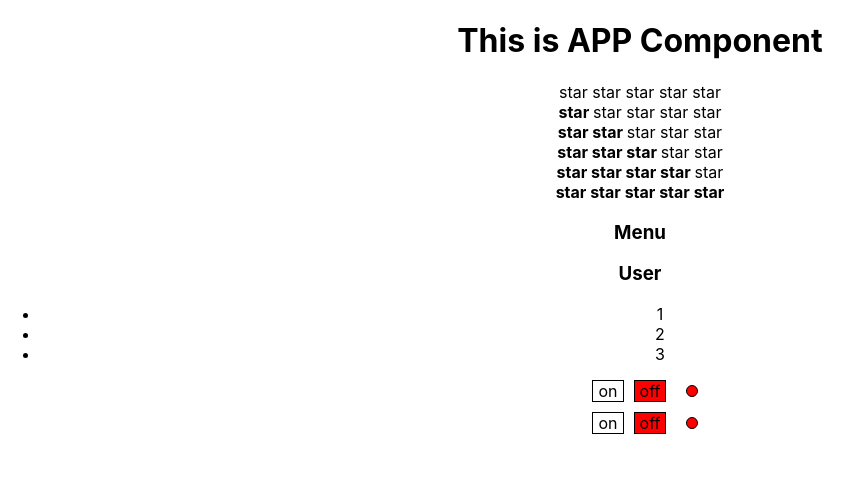
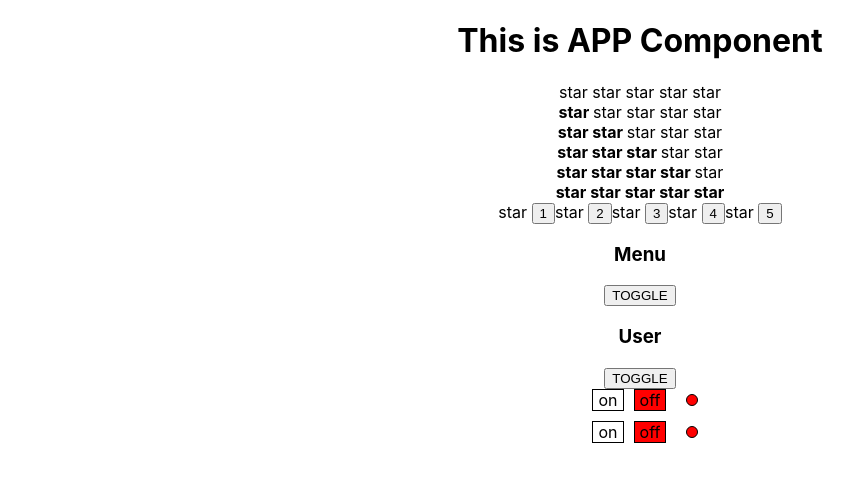
Before and after one commit to alexandrufiodor/kabzda-cac-prosto, a React (Create React App) app: page / in a window 1280 px wide. Shown: the top 482 px of the page, without its empty margins (0-863 px from the left). Built offline with nearby package versions, Linux system fonts and the light colour scheme.

Commit message:
UseState. Homework

```diff
--- a/src/App.tsx
+++ b/src/App.tsx
@@ -3,6 +3,8 @@
 import {Accordion} from "./components/Accordion/Accordion";
 import {Rating} from "./components/Rating/Rating";
 import {OnOff} from "./components/OnOff/OnOff";
+import {UncotrolledAccordion} from "./components/UncontroledAccordion/UncotrolledAccordion";
+import {UncontrolledRating} from "./components/UncontrolledRating/Rating";
 
 function App() {
 
@@ -15,8 +17,16 @@
             <Rating value={3}/>
             <Rating value={4}/>
             <Rating value={5}/>
-            <Accordion titleValue={"Menu"} collapsed={true}/>
-            <Accordion titleValue={"User"} collapsed={false}/>
+
+
+
+            <UncontrolledRating />
+
+            {/*<Accordion titleValue={"Menu"} collapsed={true}/>*/}
+            {/*<Accordion titleValue={"User"} collapsed={false}/>*/}
+
+            <UncotrolledAccordion titleValue={"Menu"} />
+            <UncotrolledAccordion titleValue={"User"} />
 
             <OnOff  />
             <OnOff  />
--- /dev/null
+++ b/src/components/UncontroledAccordion/UncotrolledAccordion.tsx
@@ -0,0 +1,37 @@
+import React, {useState} from "react";
+
+
+type AccordionPropsType = {
+    titleValue: string
+    // collapsed: boolean
+}
+
+export function UncotrolledAccordion(props: AccordionPropsType) {
+
+
+        let [collapsed, setCollapsed] = useState(false);
+    return <div>
+        <AccordionTitle title={props.titleValue}/> <button onClick={() => {setCollapsed((!collapsed))}}>TOGGLE</button>
+        {collapsed && <AccordionBody/>}
+    </div>
+}
+
+type AccordionTitlePropsType = {
+    title: string,
+}
+
+function AccordionTitle(props: AccordionTitlePropsType) {
+    return (
+        <h3 >{props.title}</h3>
+    )
+}
+
+function AccordionBody() {
+    return (
+        <ul>
+            <li>1</li>
+            <li>2</li>
+            <li>3</li>
+        </ul>
+    )
+}
--- /dev/null
+++ b/src/components/UncontrolledRating/Rating.tsx
@@ -0,0 +1,32 @@
+import React, {useState} from "react";
+
+type RatingPropsType = {
+    // value: 0 | 1 | 2 | 3 | 4 | 5
+}
+
+
+export function UncontrolledRating(props: RatingPropsType) {
+    let [value, setValue] = useState(0);
+    return (
+        <div>
+            <Star selected={value > 0}/><button onClick={() => {setValue(1)}}>1</button>
+            <Star selected={value > 1}/><button onClick={() => {setValue(2)}}>2</button>
+            <Star selected={value > 2}/><button onClick={() => {setValue(3)}}>3</button>
+            <Star selected={value > 3}/><button onClick={() => {setValue(4)}}>4</button>
+            <Star selected={value > 4}/><button onClick={() => {setValue(5)}}>5</button>
+        </div>
+    )
+}
+
+type StarPropsType = {
+    selected: boolean
+}
+
+function Star(props: StarPropsType) {
+    if (props.selected) {
+        return <span><b>star </b></span>
+    } else {
+        return <span>star </span>
+    }
+
+}
```
